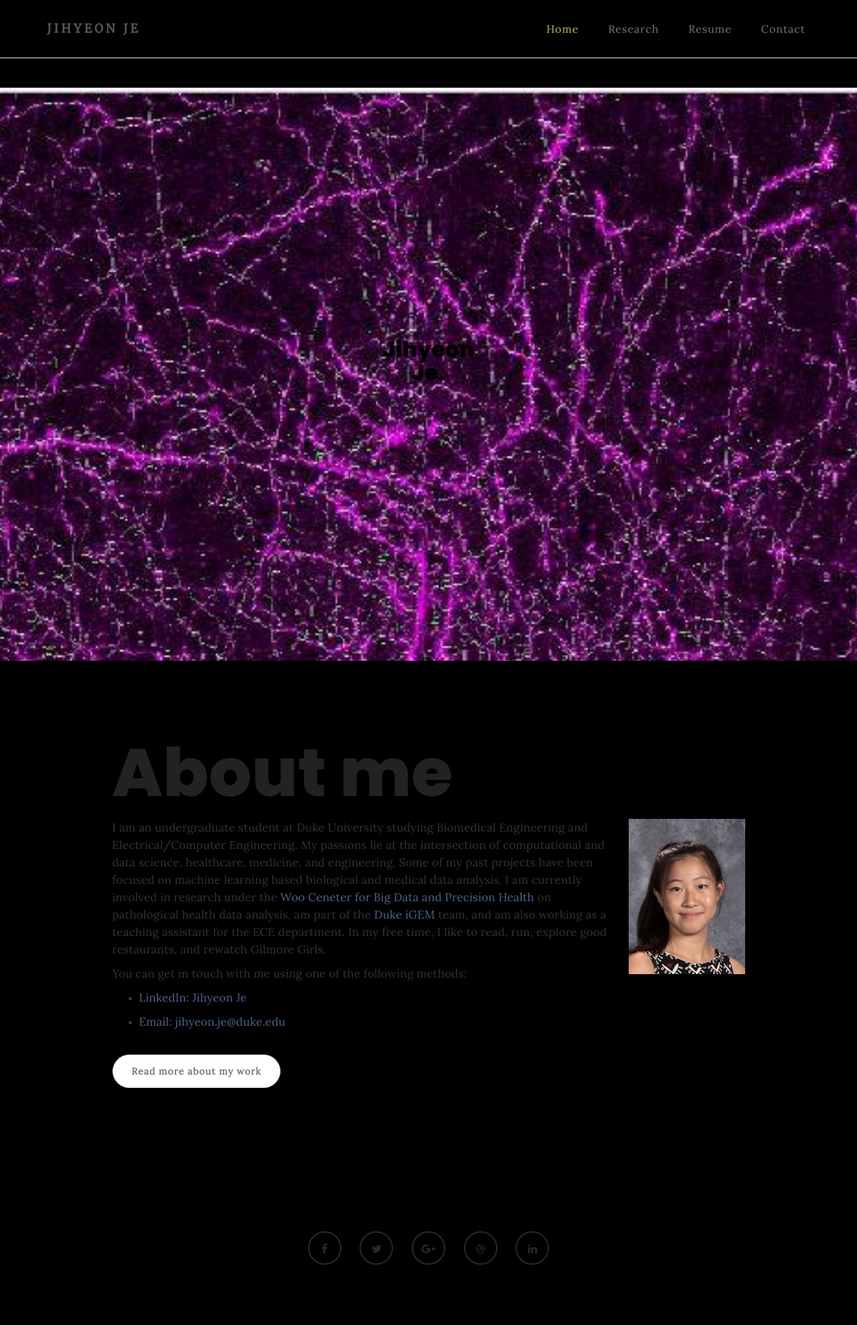
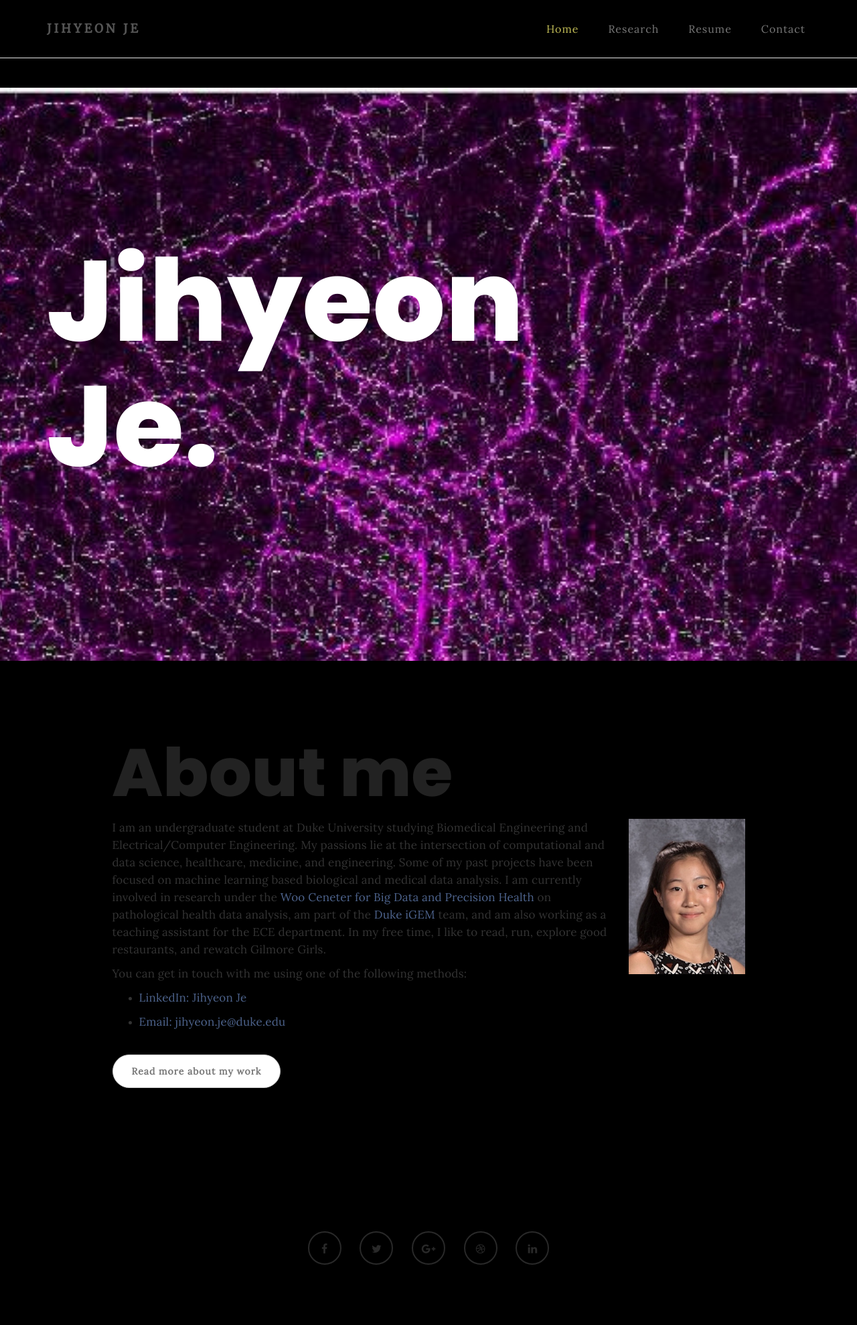
Before and after one commit to rpraka/JihyeonJe.com, a Jekyll site: the page index.html, which Jekyll copies as it is, in a window 1280 px wide. Shown: the whole page at 67% size. Built offline with Jekyll 4.4.1, drawn with Linux system fonts in a browser that asks for light colours.

Commit message:
Update style.css

```diff
--- a/css/style.css
+++ b/css/style.css
@@ -32,15 +32,13 @@ h1 {
     padding-bottom: 14px;
     margin-bottom: 0px;
 }
-h6 {
+
+h2 {
     color: #ffffff;
     text-align: left;
     font-size: 170px;
     padding-bottom: 14px;
     margin-bottom: 0px;
-}
-h2 {
-  font-size: 32px;
 }
 
 h2,h3 {
```
